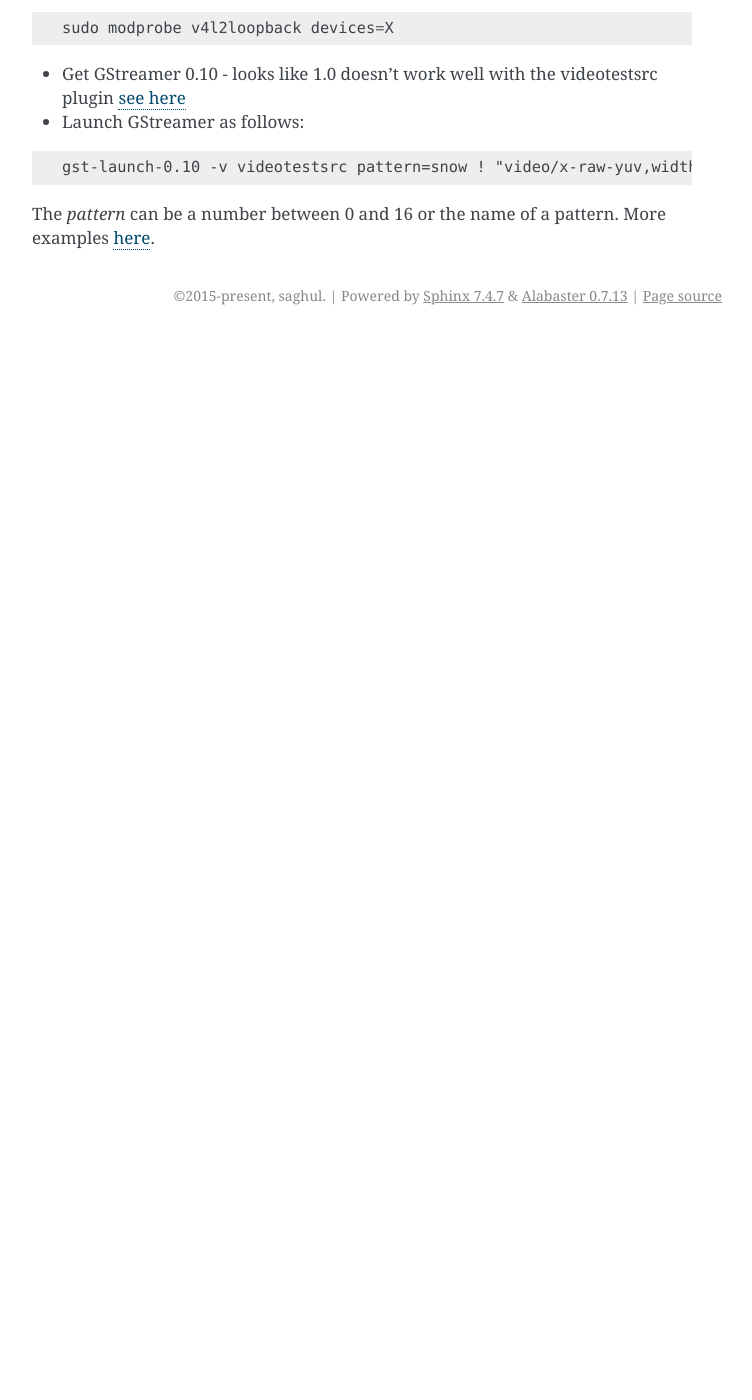
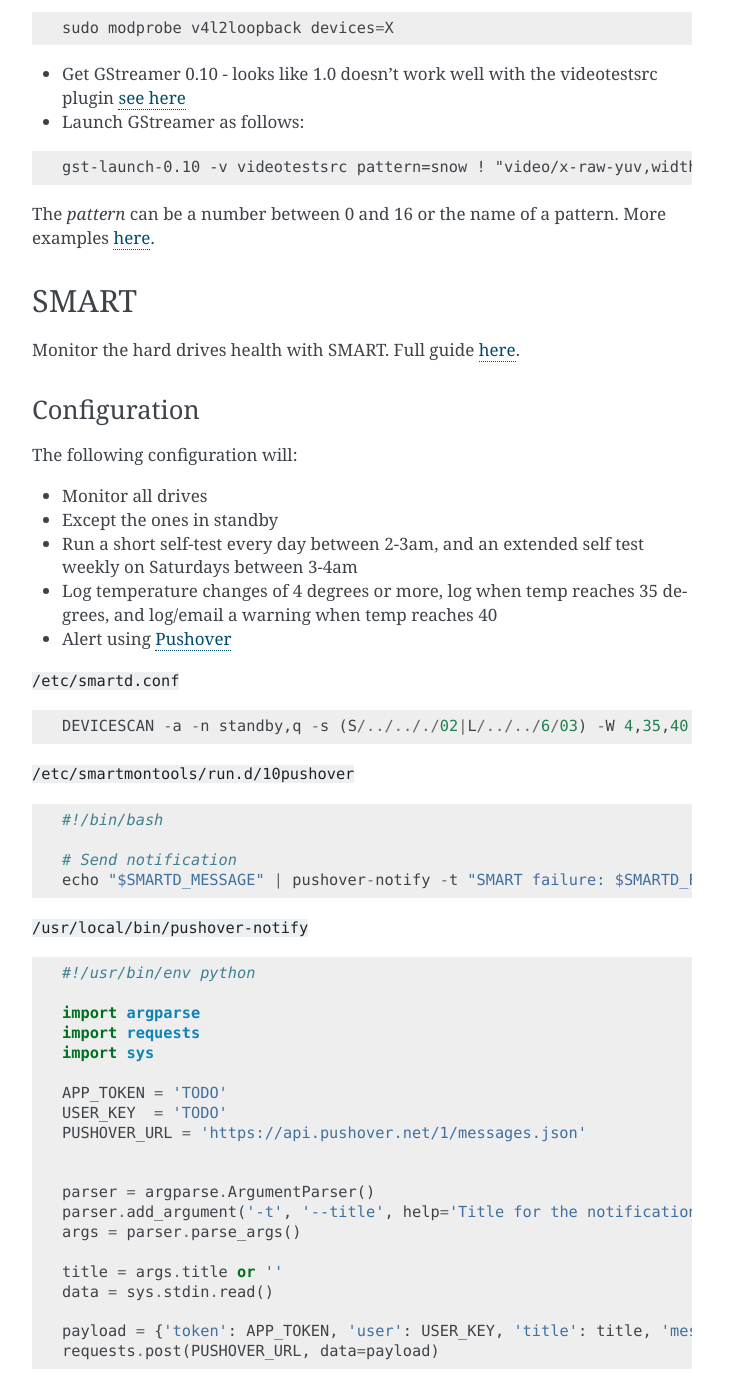
Before and after one commit to saghul/notes, a Sphinx documentation site: the page built from source/linux.rst, in a window 1280 px wide and 1400 px high, scrolled down 1056 px. Shown: the whole window, without its empty margins (388-1140 px from the left). Built offline with Sphinx 7.4.7, drawn with Linux system fonts in a browser that asks for light colours; before the commit the page ends 1391 px from its top, so only the background shows below that.

Commit message:
Add note about SMART configuration

```diff
--- a/source/linux.rst
+++ b/source/linux.rst
@@ -75,3 +75,63 @@ For testing, one might need some 'fake' webcam, here is how to do it.
 
 The `pattern` can be a number between 0 and 16 or the name of a pattern.
 More examples `here <https://github.com/umlaeute/v4l2loopback/wiki/Gstreamer>`_.
+
+
+SMART
+-----
+
+Monitor the hard drives health with SMART. Full guide `here <https://wiki.archlinux.org/index.php/S.M.A.R.T.>`_.
+
+Configuration
+^^^^^^^^^^^^^
+
+The following configuration will:
+
+* Monitor all drives
+* Except the ones in standby
+* Run a short self-test every day between 2-3am, and an extended self test weekly on Saturdays between 3-4am
+* Log temperature changes of 4 degrees or more, log when temp reaches 35 degrees, and log/email a warning when temp reaches 40
+* Alert using `Pushover <https://pushover.net>`_
+
+
+``/etc/smartd.conf``
+
+::
+
+    DEVICESCAN -a -n standby,q -s (S/../.././02|L/../../6/03) -W 4,35,40 -m root -M exec /usr/share/smartmontools/smartd-runner
+
+
+``/etc/smartmontools/run.d/10pushover``
+
+::
+
+    #!/bin/bash
+
+    # Send notification
+    echo "$SMARTD_MESSAGE" | pushover-notify -t "SMART failure: $SMARTD_FAILTYPE"
+
+
+``/usr/local/bin/pushover-notify``
+
+::
+
+    #!/usr/bin/env python
+
+    import argparse
+    import requests
+    import sys
+
+    APP_TOKEN = 'TODO'
+    USER_KEY  = 'TODO'
+    PUSHOVER_URL = 'https://api.pushover.net/1/messages.json'
+
+
+    parser = argparse.ArgumentParser()
+    parser.add_argument('-t', '--title', help='Title for the notification')
+    args = parser.parse_args()
+
+    title = args.title or ''
+    data = sys.stdin.read()
+
+    payload = {'token': APP_TOKEN, 'user': USER_KEY, 'title': title, 'message': data}
+    requests.post(PUSHOVER_URL, data=payload)
```
